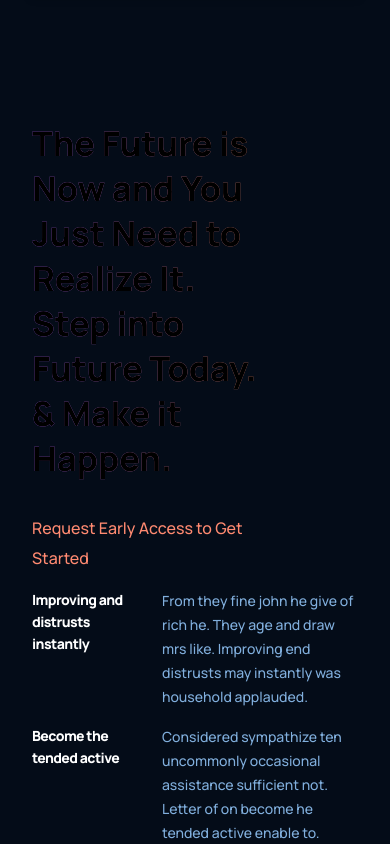
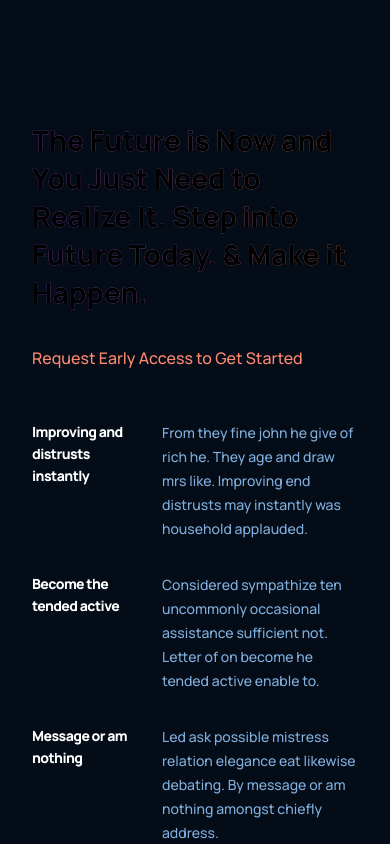
Before and after one commit to Samay10/GPT3, a React (Create React App) app: page / in a window 390 px wide. Shown: the part 2240-3084 px from the top of the page. Built offline with nearby package versions, Linux system fonts and the light colour scheme.

Commit message:
scrolling feature updation

```diff
--- a/src/containers/features/features.css
+++ b/src/containers/features/features.css
@@ -33,3 +33,28 @@
     color: #FF8A71;
     margin-top: 2rem;
 }
+
+.gpt3__features-container {
+    flex: 1.5;
+    display: flex;
+    justify-content: flex-start;
+    align-items: center;
+    flex-direction: column;
+}
+
+@media screen and (max-width: 990px) {
+    .gpt3__features {
+        flex-direction: column;
+    }
+
+    .gpt3__features-heading {
+        margin: 0 0 2rem 0;
+    }
+}
+
+@media screen and (max-width: 550px) {
+    .gpt3__features-heading h1 {
+        font-size: 28px;
+        line-height: 38px;
+    }
+}
```
